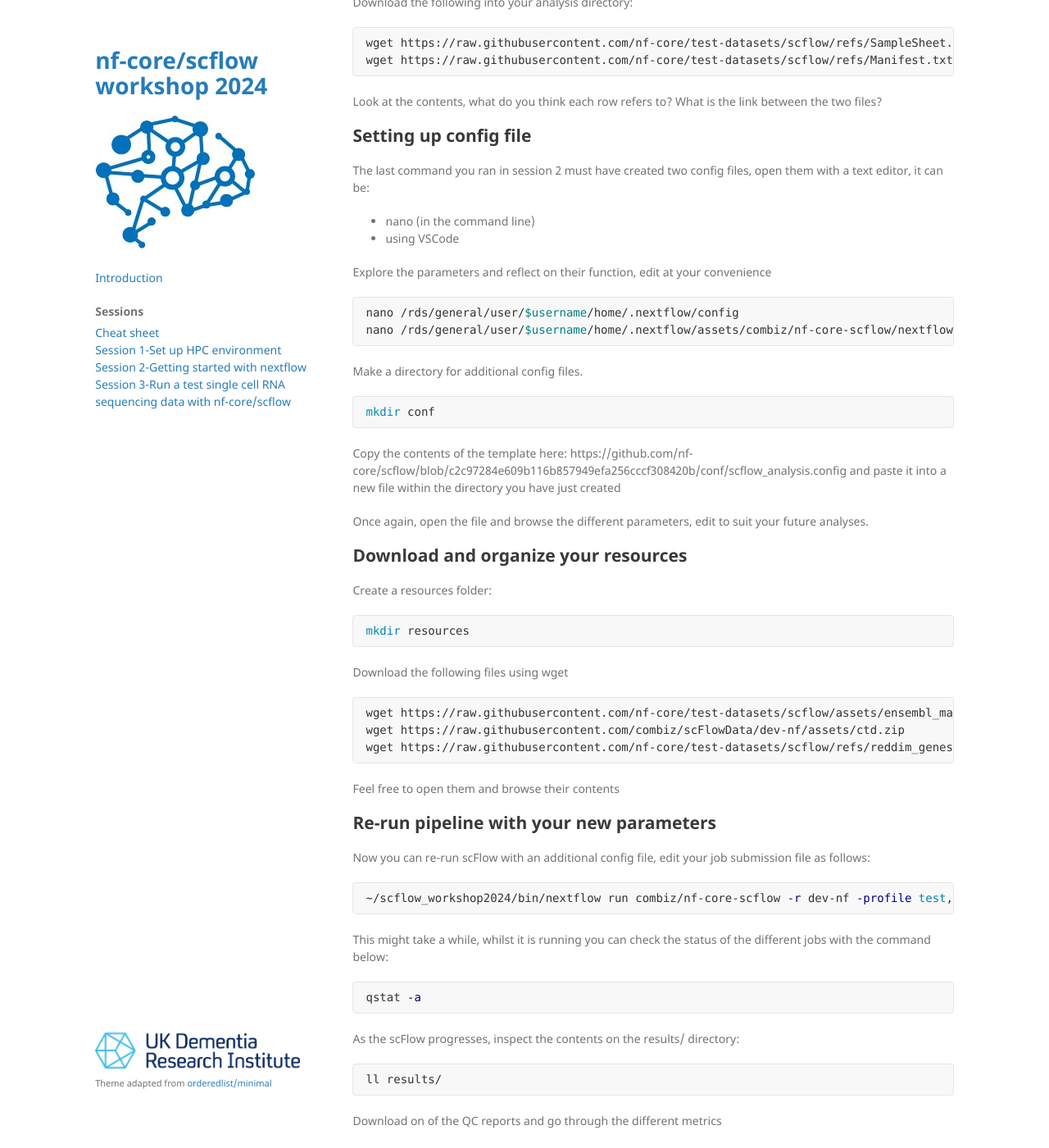
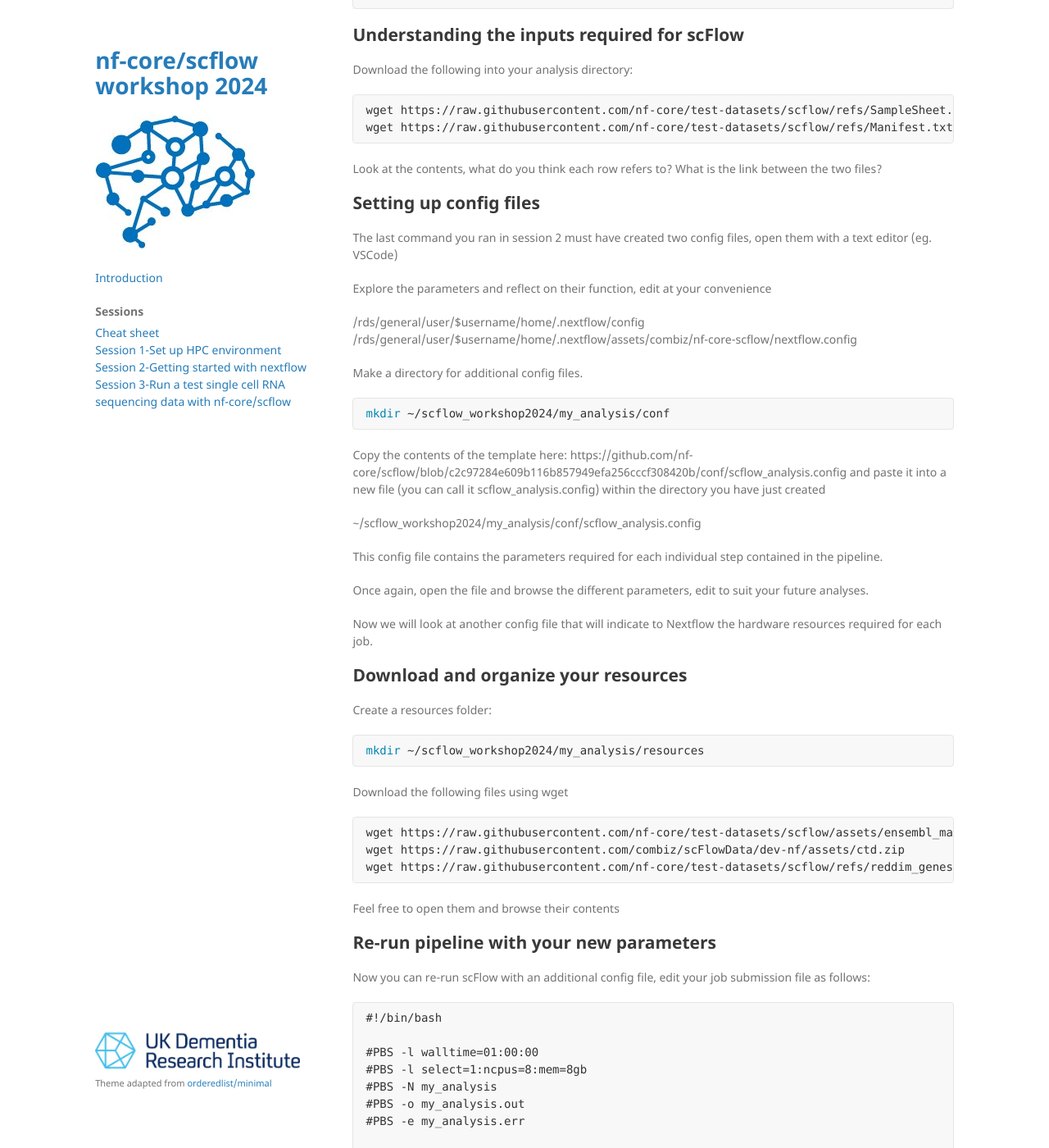
Before and after one commit to nfancy/scflow-workshop2024.github.io, a Jekyll site: the page built from docs/pages/main/session-3.md, in a window 1280 px wide and 1400 px high, scrolled down 355 px. Shown: the whole window at 82% size. Built offline with Jekyll 4.4.1, drawn with Linux system fonts in a browser that asks for light colours; the repository's description, which GitHub fills in, is left out; some of the changed text lies outside the part shown.

Commit message:
Update session-3.md

````diff
--- a/docs/pages/main/session-3.md
+++ b/docs/pages/main/session-3.md
@@ -4,6 +4,11 @@ tool: true
 
 title: Session 3-Run a test single cell RNA sequencing data with nf-core/scflow
 ---
+
+First things first, at any time during this session you can look at this page for guidance:
+
+https://nf-co.re/scflow/dev/
+
 
 ## Create an analysis directory
 
@@ -25,35 +30,37 @@ wget https://raw.githubusercontent.com/nf-core/test-datasets/scflow/refs/Manifes
 
 Look at the contents, what do you think each row refers to? What is the link between the two files?
 
-## Setting up config file
+## Setting up config files
 
-The last command you ran in session 2 must have created two config files, open them with a text editor, it can be:
-- nano (in the command line)
-- using VSCode
+The last command you ran in session 2 must have created two config files, open them with a text editor (eg. VSCode)
 
 Explore the parameters and reflect on their function, edit at your convenience
 
-```bash
-nano /rds/general/user/$username/home/.nextflow/config
-nano /rds/general/user/$username/home/.nextflow/assets/combiz/nf-core-scflow/nextflow.config
-```
+/rds/general/user/$username/home/.nextflow/config
+/rds/general/user/$username/home/.nextflow/assets/combiz/nf-core-scflow/nextflow.config
 
 Make a directory for additional config files.
 
 ```bash
-mkdir conf
+mkdir ~/scflow_workshop2024/my_analysis/conf
 ```
 
-Copy the contents of the template here: https://github.com/nf-core/scflow/blob/c2c97284e609b116b857949efa256cccf308420b/conf/scflow_analysis.config and paste it into a new file within the directory you have just created
+Copy the contents of the template here: https://github.com/nf-core/scflow/blob/c2c97284e609b116b857949efa256cccf308420b/conf/scflow_analysis.config and paste it into a new file (you can call it scflow_analysis.config) within the directory you have just created
+
+~/scflow_workshop2024/my_analysis/conf/scflow_analysis.config
+
+This config file contains the parameters required for each individual step contained in the pipeline.
 
 Once again, open the file and browse the different parameters, edit to suit your future analyses.
+
+Now we will look at another config file that will indicate to Nextflow the hardware resources required for each job.
 
 ## Download and organize your resources
 
 Create a resources folder:
 
 ```bash
-mkdir resources
+mkdir ~/scflow_workshop2024/my_analysis/resources
 ```
 
 Download the following files using wget
@@ -70,8 +77,35 @@ Feel free to open them and browse their contents
 
 Now you can re-run scFlow with an additional config file, edit your job submission file as follows:
 
-```bash
-~/scflow_workshop2024/bin/nextflow run combiz/nf-core-scflow -r dev-nf -profile test,singularity,imperial -c conf/new_config.config
+```
+#!/bin/bash
+
+#PBS -l walltime=01:00:00
+#PBS -l select=1:ncpus=8:mem=8gb
+#PBS -N my_analysis
+#PBS -o my_analysis.out
+#PBS -e my_analysis.err
+
+cd $PBS_O_WORKDIR
+module load gcc/8.2.0
+export NXF_OPTS='-Xms1g -Xmx4g'
+
+export JAVA_HOME=~/scflow_workshop2024/bin/jdk-23.0.1
+export PATH=~/scflow_workshop2024/bin/jdk-23.0.1/bin/:$PATH
+
+scflow_config=~/scflow_workshop2024/my_analysis/conf/scflow_analysis.config
+$samplesheet=###
+$manifest=###
+$celltype_mappings=###
+
+~/scflow_workshop2024/bin/nextflow run combiz/nf-core-scflow \
+-r dev-nf \
+-profile test,singularity,imperial \
+-c $scflow_config \
+--input $samplesheet \
+--manifest $manifest \
+--celltype_mappings $celltype_mappings
+
 ```
 
 This might take a while, whilst it is running you can check the status of the different jobs with the command below:
@@ -83,7 +117,7 @@ qstat -a
 As the scFlow progresses, inspect the contents on the results/ directory:
 
 ```bash
-ll results/
+ll ~/scflow_workshop2024/my_analysis/results/
 ```
 
 Download on of the QC reports and go through the different metrics
````
